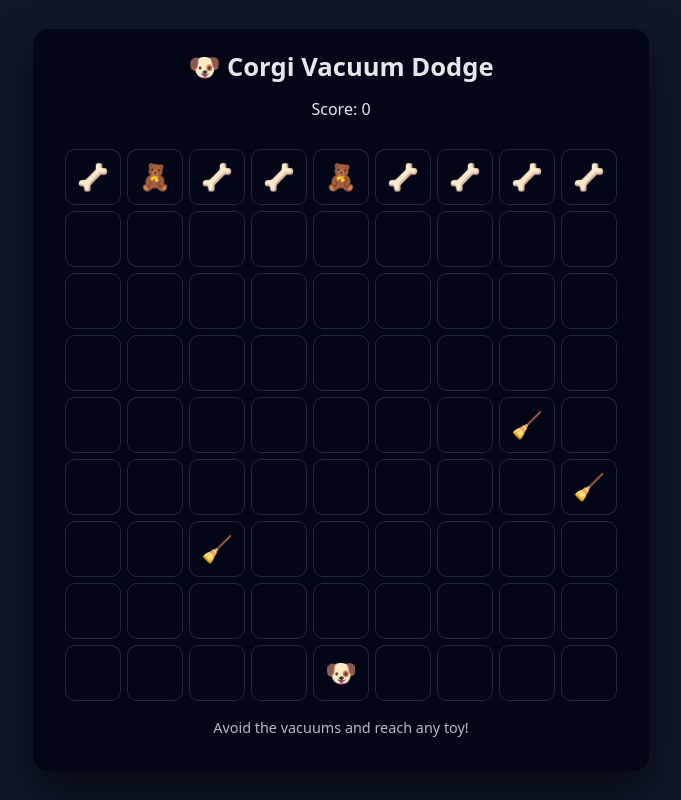
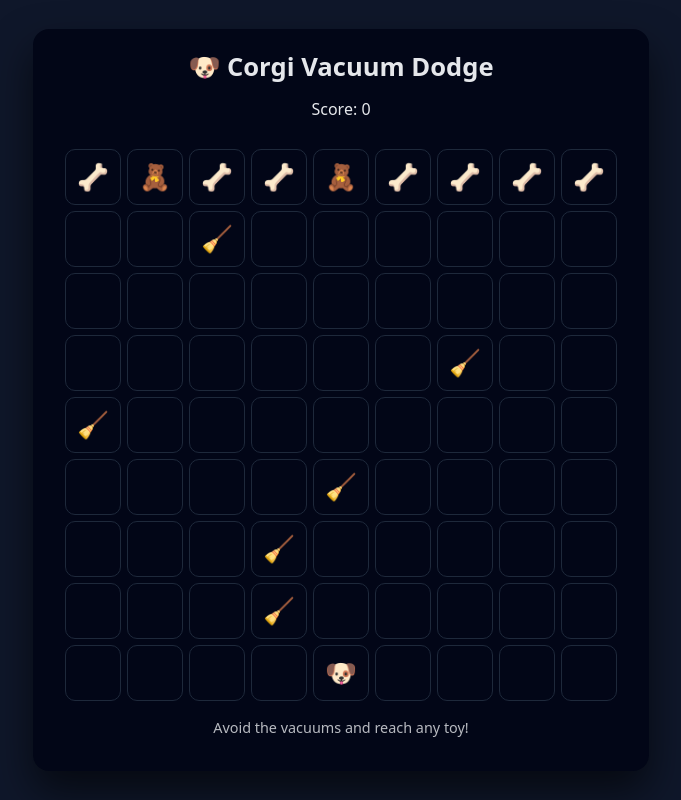
Before and after one commit to brendanbobryk/corgi-vacuum-dodge, a React (Vite) app in the folder corgi-vacuum-dodge/: page / in a window 1280 px wide. Shown: the whole page, without its empty margins (299-980 px from the left). Built offline with nearby package versions, Linux system fonts and the light colour scheme.

Commit message:
increased number of obstacle rows

```diff
--- a/corgi-vacuum-dodge/src/App.jsx
+++ b/corgi-vacuum-dodge/src/App.jsx
@@ -8,10 +8,13 @@ const START_POS = { x: 4, y: 8 };
 const GOAL_Y = 0;
 
 const LANES = [
+  { y: 1, speed: -0.05 },
+  { y: 2, speed: 0.04 },
+  { y: 3, speed: -0.03 },
+  { y: 4, speed: 0.05 },
+  { y: 5, speed: -0.04 },
   { y: 6, speed: 0.03 },
-  { y: 5, speed: -0.04 },
-  { y: 4, speed: 0.05 },
-  { y: 3, speed: -0.03 },
+  { y: 7, speed: -0.05 },
 ];
 
 const GOAL_ITEMS = ["🧸", "🦴"];
```
